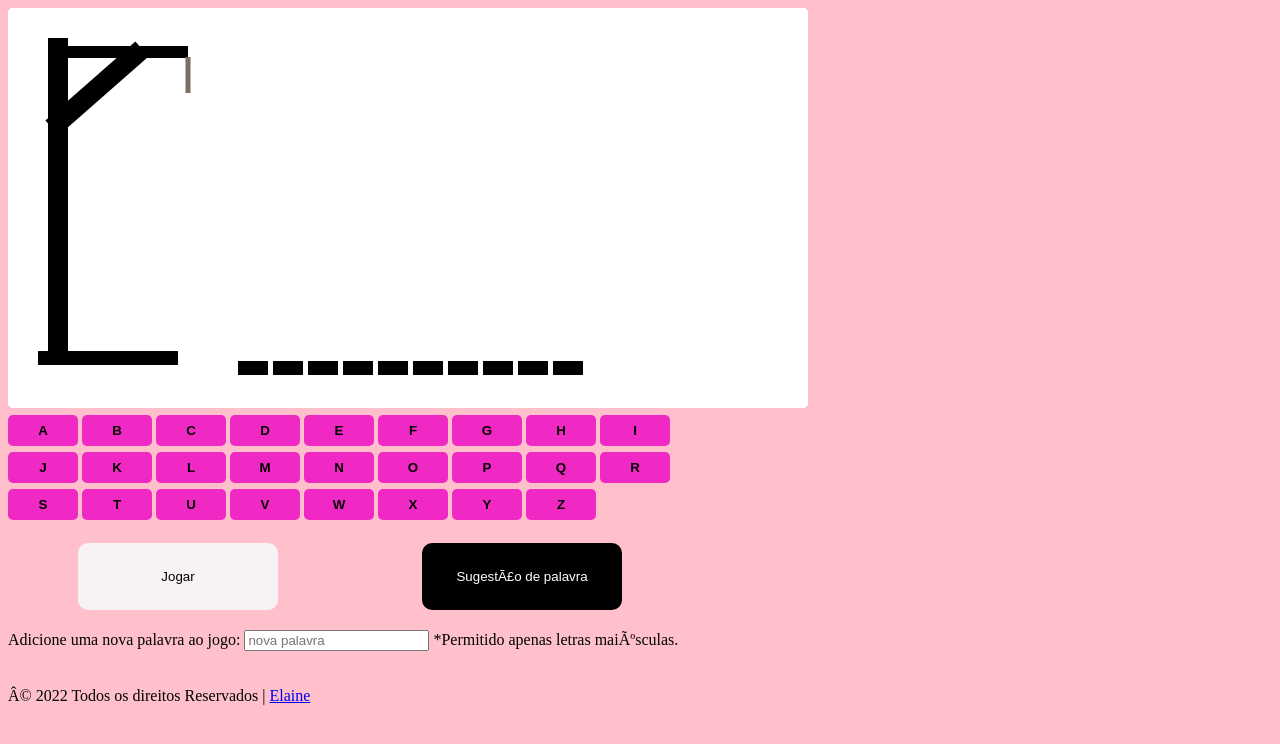
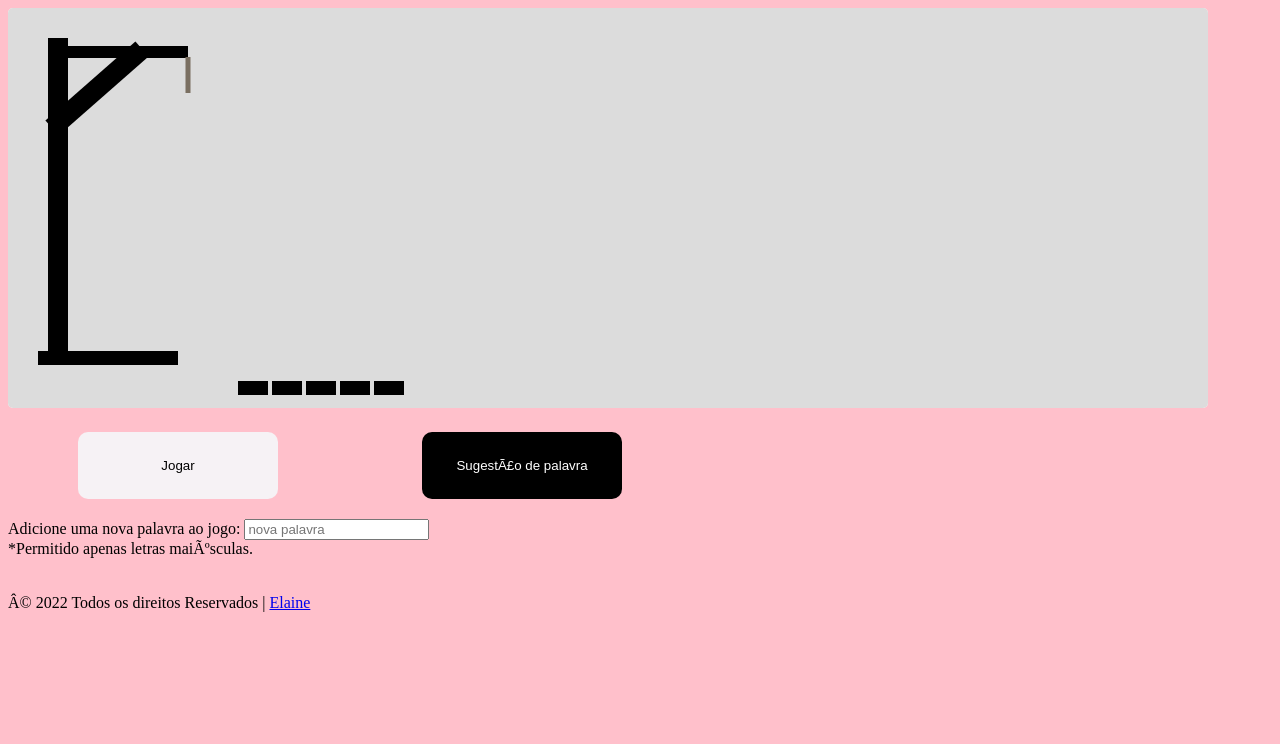
Before and after one commit to Elaine-Pereira/Elaine-Pereira.github.io, a plain HTML site: page index.html in a window 1280 px wide. Both pictures are taken after a click on the button "Jogar". Drawn offline with Linux system fonts and the light colour scheme.

Commit message:
alteração final

```diff
--- /dev/null
+++ b/bot-sugestao.js
@@ -0,0 +1,25 @@
+//BOTÃO SUGESTÃO
+var adcPalavra = document.getElementById("bot2");
+adcPalavra.addEventListener("click", function() {
+    mostra();
+    addPalavra();
+})
+
+function mostra(){
+    var display = document.getElementById("container").style.display;
+    if(display == "none"){
+        document.getElementById("container").style.display = 'block';
+    }
+    else {
+        document.getElementById("container").style.display = 'none';
+    }
+}
+
+function addPalavra(){
+    var novaPalavra = document.getElementById("adcpalavra");
+        if(regEx.test(novaPalavra.value)) {
+            palavras.push(novaPalavra.value);
+            alert("Palavra " + novaPalavra.value + " adicionada com sucesso.");
+        }
+        novaPalavra.value = "";
+}
--- a/forca.js
+++ b/forca.js
@@ -1,19 +1,19 @@
 
-var listaDepalavras = ['AMOR','GRATIDÃO','SUCESSO','PAZ','INTELIGÊNCIA','UNIAO','FELICIDADE' ];
+var listaDepalavras = ['AMOR','GRATIDAO','SUCESSO','PAZ','INTELIGENCIA','UNIAO','FELICIDADE' , 'TRISTEZA', 'CULPA'];
 var palavraOculta = listaDepalavras[Math.floor(Math.random() * listaDepalavras.length)]
 
 // deseha tabuleiro
 const canvas = document.getElementById('tabuleiro');
 const pincel = canvas.getContext('2d');
-pincel.fillStyle ="white";
-pincel.fillRect(0,0,800,600);
+pincel.fillStyle ="#DCDCDC";
+pincel.fillRect(0,0,1200,400);
 
 //função adiciona tracinhos/
 function desenhaTracos(){
     for (var i = 0; i < palavraOculta.length; i++){
             pincel.beginPath();
-            pincel.moveTo(230 + (35 * i), 360);
-            pincel.lineTo(260 + (35 * i), 360);
+            pincel.moveTo(230 + (34 * i), 380);
+            pincel.lineTo(260 + (34 * i), 380);
             pincel.stroke();
 }
 }
--- a/index.html
+++ b/index.html
@@ -6,47 +6,17 @@
     <link rel="stylesheet" href="style.css">
 </head>
     <body>
-        <canvas id="tabuleiro" width="800" height="400"></canvas>
+        <canvas id="tabuleiro" width="1200" height="400"></canvas>
         <div class="letrasErradas"></div>
         </div>
         <main>
-            <div class="teclado">
-                <button id="tecla-A" onclick="jogar()">A</button>
-                <button id="tecla-B" onclick="letraIdentificada('B')">B</button>
-                <button id="tecla-C" onclick="letraIdentificada('C')">C</button>
-                <button id="tecla-D" onclick="letraIdentificada('D')">D</button>
-                <button id="tecla-E" onclick="letraIdentificada('E')">E</button>
-                <button id="tecla-F" onclick="letraIdentificada('F')">F</button>
-                <button id="tecla-G" onclick="letraIdentificada('G')">G</button>
-                <button id="tecla-H" onclick="letraIdentificada('H')">H</button>
-                <button id="tecla-I" onclick="letraIdentificada('I')">I</button>
-                <br>
-                <button id="tecla-J" onclick="letraIdentificada('J')">J</button>
-                <button id="tecla-K" onclick="letraIdentificada('K')">K</button>
-                <button id="tecla-L" onclick="letraIdentificada('L')">L</button>
-                <button id="tecla-M" onclick="letraIdentificada('M')">M</button>
-                <button id="tecla-N" onclick="letraIdentificada('N')">N</button>
-                <button id="tecla-O" onclick="letraIdentificada('O')">O</button>
-                <button id="tecla-P" onclick="letraIdentificada('P')">P</button>
-                <button id="tecla-Q" onclick="letraIdentificada('Q')">Q</button>
-                <button id="tecla-R" onclick="letraIdentificada('R')">R</button>
-                <br>
-                <button id="tecla-S" onclick="letraIdentificada('S')">S</button>
-                <button id="tecla-T" onclick="letraIdentificada('T')">T</button>
-                <button id="tecla-U" onclick="letraIdentificada('U')">U</button>
-                <button id="tecla-V" onclick="letraIdentificada('V')">V</button>
-                <button id="tecla-W" onclick="letraIdentificada('W')">W</button>
-                <button id="tecla-X" onclick="letraIdentificada('X')">X</button>
-                <button id="tecla-Y" onclick="letraIdentificada('Y')">Y</button>
-                <button id="tecla-Z" onclick="letraIdentificada('Z')">Z</button>
-                <br>
-            </div>
          <section>
             <button type="button" class="botao1" id="bot1">Jogar</button>
             <button type="button" class="botao2" id="bot2">Sugestão de palavra</button>
             <div id="container">
                 <label for=".config">Adicione uma nova palavra ao jogo:</label>
                 <input type="text" placeholder="nova palavra" id="adcpalavra">
+                <br>
                 <span>*Permitido apenas letras maiúsculas.</span>
             </div>
         </section>
@@ -61,4 +31,5 @@
      </footer>
      <script src="forca.js"></script>
      <script src="palavras.js"></script>
+     <script src="bot-sugestao.js"></script>
     </body>
--- a/palavras.js
+++ b/palavras.js
@@ -15,8 +15,9 @@ function jogar() {
         adicionaTentativa();
     for (var i = 0; i < palavraOculta.length; i++){
         if (palavraOculta[i] == (event.key).toUpperCase()){
+            pincel.fillStyle ="black"
             pincel.font = "30px Arial";
-            pincel.fillText((event.key).toUpperCase(), 260 + (35 * i), 360);
+            pincel.fillText((event.key).toUpperCase(), 230 + (34 * i), 360);
             acertos++;
           }
           }
@@ -32,20 +33,23 @@ function jogar() {
 function adicionaTentativa(){
     if(!tentativas.includes(event.key)){
         tentativas = tentativas + event.key;
+        pincel.fillStyle ="black"
         pincel.font = "30px Arial";
-        pincel.fillText("Tentativas:" + tentativas.toUpperCase(), 500, 360);
+        pincel.fillText("Tentativas:" + tentativas.toUpperCase(), 500, 200);
     }
 }
 function verificaFimJogo(){
     if (quantidadedeErros >= 6){
+        pincel.fillStyle ="black"
         pincel.font = "30px Arial";
-        pincel.fillText("VOCÊ PERDEU! A palavra era: " + palavraOculta, 200, 100);
+        pincel.fillText("VOCÊ PERDEU! A palavra era: " + palavraOculta, 300, 100);
         Window.onkeypress = null;
         return;
     }
     if(acertos == palavraOculta.length){
+        pincel.fillStyle ="black"
         pincel.font = "30px Arial";
-        pincel.fillText("VOCÊ GANHOU!!!", 20, 100);
+        pincel.fillText("VOCÊ GANHOU!!!", 300, 100);
         Window.onkeypress = null;
         return;
     }
@@ -55,41 +59,21 @@ function desenhaBoneco(quantidadedeErros){
     switch (quantidadedeErros){
         case 1:
             cabeca();
+            break;
         case 2:
             corpo();
+            break;
         case 3:
             bracoE();
+            break;
         case 4:
             bracoD();
+            break;
         case 5:
             pernaE();
+            break;
         case 6:
             pernaD();
         break;
     }
 }
-//BOTÃO SUGESTÃO
-var adcPalavra = document.getElementById("bot2");
-adcPalavra.addEventListener("click", function() {
-    mostra();
-    addPalavra();
-})
-
-function addPalavra(){
-    var novaPalavra = document.getElementById("adcpalavra");
-        if(regEx.test(novaPalavra.value)) {
-            palavras.push(novaPalavra.value);
-            alert("Palavra " + novaPalavra.value + " adicionada com sucesso.");
-        }
-        novaPalavra.value = "";
-}
-
-function mostra(){
-    var display = document.getElementById("container").style.display;
-    if(display == "none"){
-        document.getElementById("container").style.display = 'block';
-    }
-    else {
-        document.getElementById("container").style.display = 'none';
-    }
-}
--- a/style.css
+++ b/style.css
@@ -45,13 +45,10 @@ canvas{
     text-align: center;
 }
 
-
 .container{
     display:none;
 }
-span{
-    display:inline block;
-}
+
 .botao1{
     display:inline;
     color:#000000;
```
